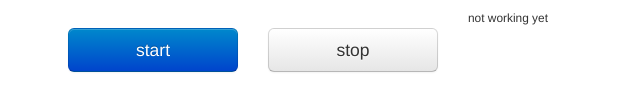
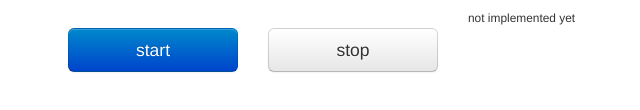
Before and after one commit to svetlichny/sequencer, a plain HTML site: page index.html in a window 1280 px wide. Shown: the part 208-318 px from the top of the page, 287-927 px from the left. Drawn offline with Linux system fonts and the light colour scheme.

Commit message:
step label

```diff
--- a/index.html
+++ b/index.html
@@ -74,7 +74,7 @@
             <option value="16">16</option>
             <option value="32">32</option>
           </select>
-          <div><small>not working yet</small></div>
+          <div><small>not implemented yet</small></div>
         </div>
       </div>
       <div class="row">
```
